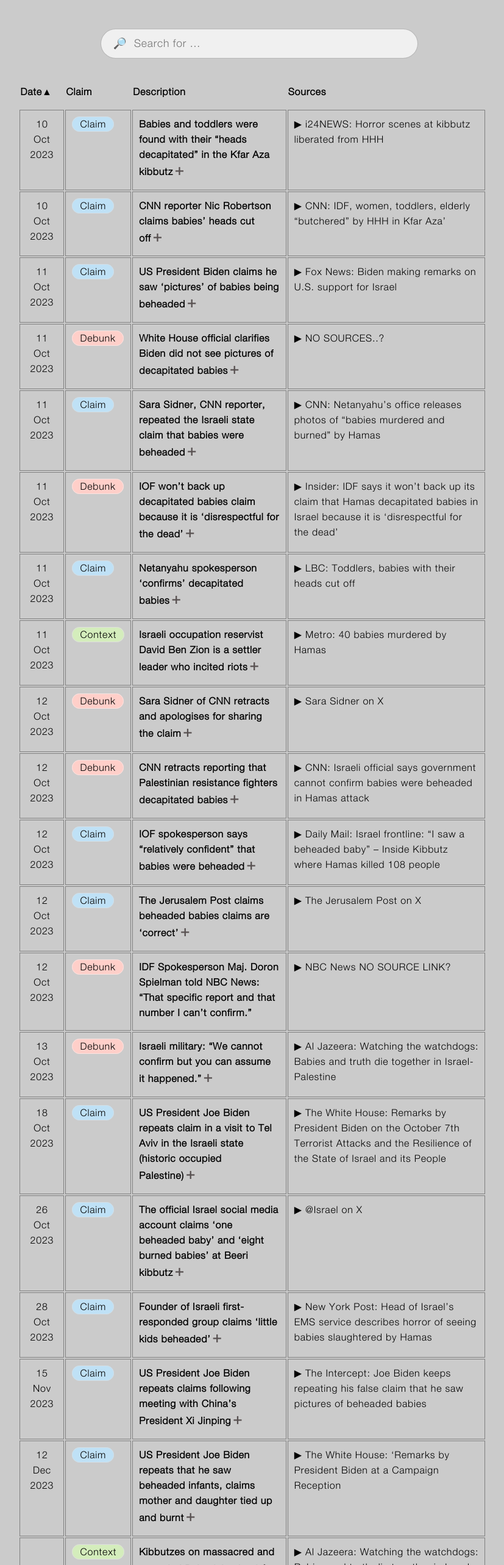
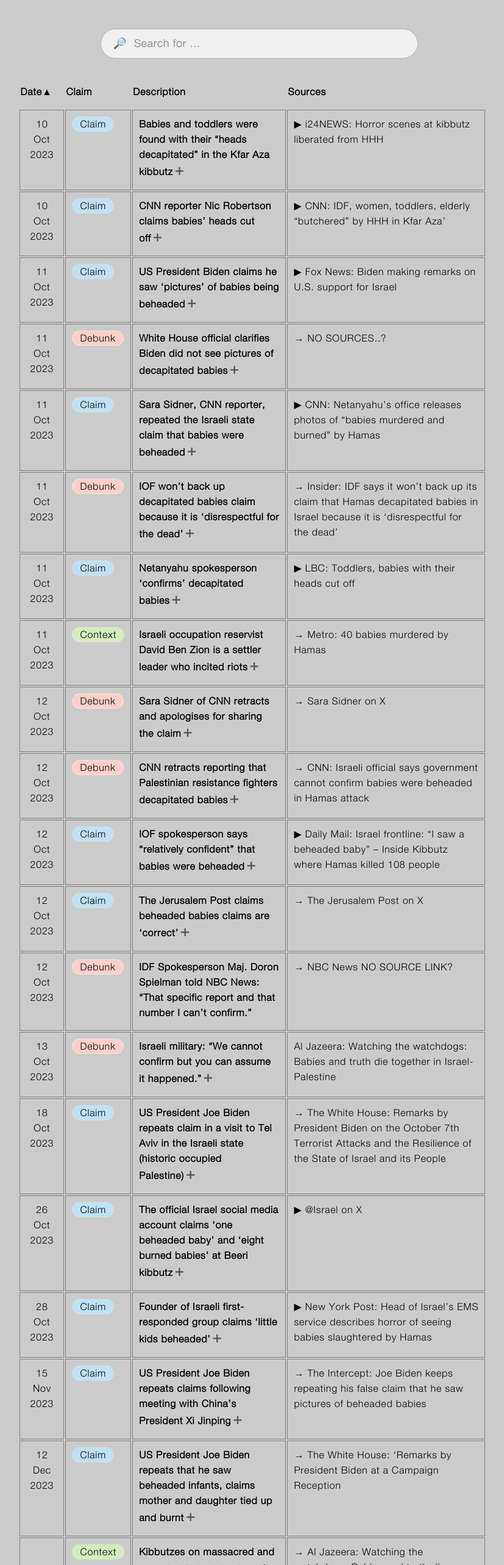
Before and after one commit to tamtzekin/hasbara-tracker, a React (Create React App) app: page /tracker in a window 1280 px wide. Shown: the part 234-2800 px from the top of the page at 61% size, without its empty margins (200-1027 px from the left). Built offline with nearby package versions, Linux system fonts and the light colour scheme.

Commit message:
link icons

```diff
--- a/src/components/ClaimPage.css
+++ b/src/components/ClaimPage.css
@@ -259,7 +259,7 @@ ul {
 }
 
 .play-arrow::after {
-    content: '▶\00a0';
+    /* content: '▶\00a0'; */
 }
 
 .search-bar {
--- a/src/components/data.js
+++ b/src/components/data.js
@@ -11,7 +11,7 @@ const data = [
             summaryClass: 'expand-text',
             details: 'A spokesperson for the Israeli state’s prime minister claimed babies and toddlers were found with their “heads decapitated” in the Kfar Aza kibbutz after HHH fighters entered occupied Palestine on October 7, 2023.<br /><br />Nicole Zedeck, a reporter with Tel Aviv-based news channel i24, interviewed Israeli occupation force soldier David Ben Zion who made the same claim on October 10, 2023. He said: “They cut heads of children, they cut heads of women.”',
         },
-        sourceText: 'i24NEWS: Horror scenes at kibbutz liberated from HHH',
+        sourceText: '▶ i24NEWS: Horror scenes at kibbutz liberated from HHH',
         sourceLink: 'https://archive.ph/QeCXs',
         videoLink: '/files/i24NEWS_10Oct.mp4',
     },
@@ -28,7 +28,7 @@ const data = [
             summaryClass: 'expand-text',
             details: 'Nic Robertson, a CNN reporter, claimed Palestinian resistance fighters carried out III-style executions” by “cutting the heads off of people” including babies and killing their pets.<br /><br />“Men, women, children, hands bound, shot, executed, heads cut.”',
         },
-        sourceText: 'CNN: IDF, women, toddlers, elderly “butchered” by HHH in Kfar Aza’',
+        sourceText: '▶ CNN: IDF, women, toddlers, elderly “butchered” by HHH in Kfar Aza’',
         sourceLink: 'https://archive.ph/XRmh4',
         videoLink: '/files/CNN_NicRobertson_10Oct.mp4',
     },
@@ -45,7 +45,7 @@ const data = [
             summaryClass: 'expand-text',
             details: 'In an address to Jewish community leaders on October 11, 2023, Biden claimed: “I never really thought that I would see and have confirmed pictures of terrorists beheading children.”',
         },
-        sourceText: 'Fox News: Biden making remarks on U.S. support for Israel',
+        sourceText: '▶ Fox News: Biden making remarks on U.S. support for Israel',
         sourceLink: 'https://archive.ph/UN3Jd',
         videoLink: '/files/Fox_Biden_10Oct.mp4',
     },
@@ -62,7 +62,7 @@ const data = [
             summaryClass: 'expand-text',
             details: 'An administration official later clarified Biden’s remarks, saying that Biden was referring to public statements from officials and media reports and had not actually seen photos.',
         },
-        sourceText: 'NO SOURCES..?',
+        sourceText: '→ NO SOURCES..?',
         sourceLink: '',
         videoLink: '',
     },
@@ -79,7 +79,7 @@ const data = [
             summaryClass: 'expand-text',
             details: 'In a CNN news report, Sidner claimed babies and toddlers were found with their “heads decapitated” in Kfar Aza.',
         },
-        sourceText: 'CNN: Netanyahu’s office releases photos of “babies murdered and burned” by Hamas',
+        sourceText: '▶ CNN: Netanyahu’s office releases photos of “babies murdered and burned” by Hamas',
         sourceLink: 'https://archive.ph/wpEIM',
         videoLink: '/files/CNNTV_11Oct.mp4',
     },
@@ -96,7 +96,7 @@ const data = [
             summaryClass: 'expand-text',
             details: 'Israeli occupation force soldier Major Nir Dinar said the IOF refused to share the exact number of babies killed or how many had been beheaded as it is "disrespectful for the dead".',
         },
-        sourceText: 'Insider: IDF says it won’t back up its claim that Hamas decapitated babies in Israel because it is ‘disrespectful for the dead’',
+        sourceText: '→ Insider: IDF says it won’t back up its claim that Hamas decapitated babies in Israel because it is ‘disrespectful for the dead’',
         sourceLink: 'https://archive.ph/Otjey',
         videoLink: '',
     },
@@ -113,7 +113,7 @@ const data = [
             summaryClass: 'expand-text',
             details: 'Tal Heinrich spokesperson for the Israeli Prime Minister’s Office ‘confirmed’ soldiers on the ground had been dealing with babies who had been decapitated to LBC in the UK.',
         },
-        sourceText: 'LBC: Toddlers, babies with their heads cut off',
+        sourceText: '▶ LBC: Toddlers, babies with their heads cut off',
         sourceLink: 'https://archive.is/UwDCO',
         videoLink: '/files/LBC_11Oct.mp4',
     },
@@ -129,7 +129,7 @@ const data = [
             summaryClass: 'expand-text',
             details: 'After an Israeli reserve soldier named David Ben Zion told a reporter Palestinian militants “cut [off] heads of babies,” Biden, Netanyahu, and the international media amplified the dubious claim. The Grayzone has identified Ben Zion as a fanatical settler leader who incited riots by demanding a Palestinian town be “wiped out.”',
         },
-        sourceText: 'Metro: 40 babies murdered by Hamas',
+        sourceText: '→ Metro: 40 babies murdered by Hamas',
         sourceLink: 'https://archive.is/NcD6m',
         videoLink: '',
     },
@@ -145,7 +145,7 @@ const data = [
             summaryClass: 'expand-text',
             details: 'In a post on X (formerly Twitter), CNN reporter Sara Sidner apologies for sharing disinformation:<br />“Yesterday the Israeli Prime Minister’s office said that it had confirmed Hamas beheaded babies and children while we were live on the air. The Israeli government now says today it CANNOT confirm babies were beheaded. I needed to be more careful with my words and I am sorry.”',
         },
-        sourceText: 'Sara Sidner on X',
+        sourceText: '→ Sara Sidner on X',
         sourceLink: 'https://archive.is/rom8W',
         videoLink: '',
     },
@@ -161,7 +161,7 @@ const data = [
             summaryClass: 'expand-text',
             details: 'CNN publishes an article stating that ‘Israeli official says government cannot confirm babies were beheaded in Hamas attack’.',
         },
-        sourceText: 'CNN: Israeli official says government cannot confirm babies were beheaded in Hamas attack',
+        sourceText: '→ CNN: Israeli official says government cannot confirm babies were beheaded in Hamas attack',
         sourceLink: 'https://archive.ph/icFaG',
         videoLink: '',
     },
@@ -177,7 +177,7 @@ const data = [
             summaryClass: 'expand-text',
             details: 'In a video shared by the official IDF account (Israeli occupation forces), Israeli occupation force spokesperson Jonathon Conricus claimed Palestinian resistance fighters had “likely” carried out decapitations of babies in the Be’eri kibbutz.<br />“We got very very disturbing reports that came from the ground that there were babies that had been beheaded… I think we can now say with relative confidence that unfortunately this is what happened in Be’eri.”',
         },
-        sourceText: 'Daily Mail: Israel frontline: “I saw a beheaded baby” – Inside Kibbutz where Hamas killed 108 people',
+        sourceText: '▶ Daily Mail: Israel frontline: “I saw a beheaded baby” – Inside Kibbutz where Hamas killed 108 people',
         sourceLink: 'https://www.youtube.com/watch?v=Wsbd_dV8Xf8',
         videoLink: '/files/GolanVach_12Oct.mp4',
     },
@@ -194,7 +194,7 @@ const data = [
             summaryClass: 'expand-text',
             details: 'The Jerusalem Post, an Israeli newspaper, wrote on X (formerly Twitter) on October 12, 2023, that it can “confirm based on verified photos of the bodies that the reports of babies being burnt and decapitated in Hamas\'s assault on Kfar Aza are correct. May their memory be a blessing.”',
         },
-        sourceText: 'The Jerusalem Post on X',
+        sourceText: '→ The Jerusalem Post on X',
         sourceLink: 'https://archive.ph/9c9L0',
         videoLink: '',
     },
@@ -211,7 +211,7 @@ const data = [
             summaryClass: '',
             details: '',
         },
-        sourceText: 'NBC News NO SOURCE LINK?',
+        sourceText: '→ NBC News NO SOURCE LINK?',
         sourceLink: '',
         videoLink: '',
     },
@@ -244,7 +244,7 @@ const data = [
             summaryClass: 'expand-text',
             details: 'In his speech, US President Biden states: “Children slaughtered. Babies slaughtered. Entire families massacred. Rape, beheadings, bodies burned alive.”',
         },
-        sourceText: 'The White House: Remarks by President Biden on the October 7th Terrorist Attacks and the Resilience of the State of Israel and its People',
+        sourceText: '→ The White House: Remarks by President Biden on the October 7th Terrorist Attacks and the Resilience of the State of Israel and its People',
         sourceLink: 'https://archive.ph/yqnZT',
         videoLink: '',
     },
@@ -260,7 +260,7 @@ const data = [
             summaryClass: 'expand-text',
             details: 'In a post on X (formerly Twitter) on October 26, 2023, the official state of Israel account shared a video of an Israeli occupation force soldier named Col. Golan Vach telling reporters that he carried a decapitated baby in his own hands.<br /><br />The post reads: “Listen to the eyewitness accounts of the 8 burned babies and one beheaded baby which were butchered by Hamas terrorists on October 7th. Pure evil.”<br /><br />In the video, Golan Vach states: “The baby was decapitated... I carried the baby in my own hands.”<br /><br />When he was asked why there were no photographs, he replied: “People ask me how come you did not take a picture. I said: ‘I’m sorry, I have children. I have limitations. I have limits. I do not take a picture of a decapitated baby.’” Golan Vach also claimed a soldier was beheaded at Kfar Aza.',
         },
-        sourceText: '@Israel on X',
+        sourceText: '▶ @Israel on X',
         sourceLink: 'https://archive.ph/smhK5',
         videoLink: '/files/GolanVach_12Oct.mp4',
     },
@@ -277,7 +277,7 @@ const data = [
             summaryClass: 'expand-text',
             details: 'Eli Beer, president and founder of an Israeli first-responder group called United Hatzalah of Israel told the American Republican Jewish Committee in Las Vegas at a conference: “I saw little kids who were beheaded. We didn’t know which head belongs to which kid.” He also claimed a baby was baked in an oven.',
         },
-        sourceText: 'New York Post: Head of Israel’s EMS service describes horror of seeing babies slaughtered by Hamas',
+        sourceText: '▶ New York Post: Head of Israel’s EMS service describes horror of seeing babies slaughtered by Hamas',
         sourceLink: 'https://archive.is/wkmFr',
         videoLink: '/files/EliBeer_28Oct.mp4',
     },
@@ -294,7 +294,7 @@ const data = [
             summaryClass: 'expand-text',
             details: 'At a press conference on November 15, 2023, Biden again repeats the debunked claim that Palestinian resistance fighters cut off babies’ heads and burned women and children alive.’<br /><br />“Hamas has already said publicly that they plan on attacking Israel again, like they did before, to where they were cutting babies’ heads off to burning women and children alive.”',
         },
-        sourceText: 'The Intercept: Joe Biden keeps repeating his false claim that he saw pictures of beheaded babies',
+        sourceText: '→ The Intercept: Joe Biden keeps repeating his false claim that he saw pictures of beheaded babies',
         sourceLink: 'https://archive.is/DK1ee',
         videoLink: '',
     },
@@ -312,7 +312,7 @@ const data = [
             summaryClass: 'expand-text',
             details: 'In a speech at Salamander Washington D.C., US President Biden once again repeated the claim that babies were beheaded.<br /><br />“I saw some of the photographs when I was there — tying a mother and her daughter together on a rope and then pouring kerosene on them and then burning them, beheading infants, doing things that are just inhuman — totally, completely inhuman.”',
         },
-        sourceText: 'The White House: ‘Remarks by President Biden at a Campaign Reception',
+        sourceText: '→ The White House: ‘Remarks by President Biden at a Campaign Reception',
         sourceLink: 'https://archive.ph/cOJQW',
         videoLink: '',
     },
@@ -329,7 +329,7 @@ const data = [
             summaryClass: 'expand-text',
             details: 'Kfar Aza is a kibbutz on occupied Palestinian land in what is considered ‘southern Israel’. In 1948, Zionist militias ethnically cleansed the Palestinian village of Najd, and the Israeli settler-colony created the city of Sderot where the kibbutz is close to. The kibbutz is also near the Israeli state’s city Netivot, a part of Gaza that was ethnically cleansed in the Nakba of 1948, originally named Arab Suqrir.',
         },
-        sourceText: 'Al Jazeera: Watching the watchdogs: Babies and truth die together in Israel-Palestine',
+        sourceText: '→ Al Jazeera: Watching the watchdogs: Babies and truth die together in Israel-Palestine',
         sourceLink: 'https://archive.ph/RNLTs',
         videoLink: '',
     },
```
